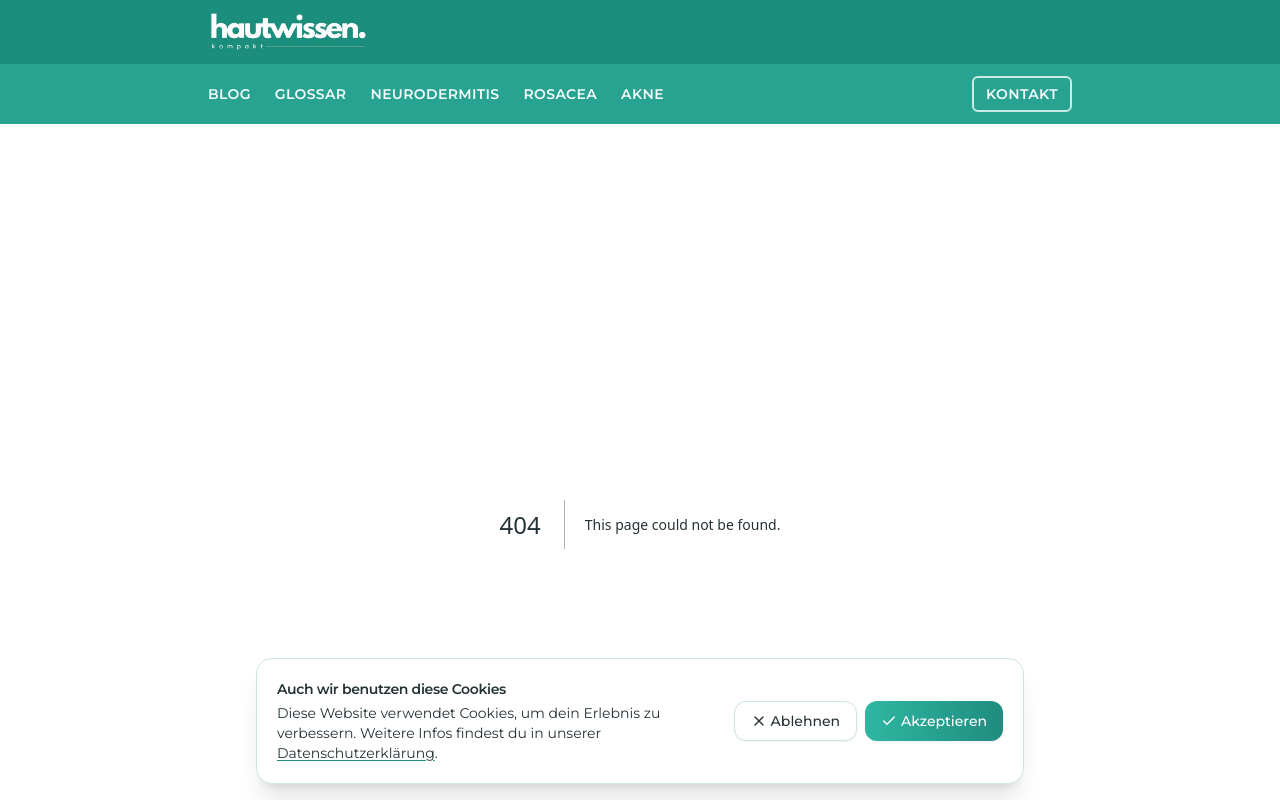
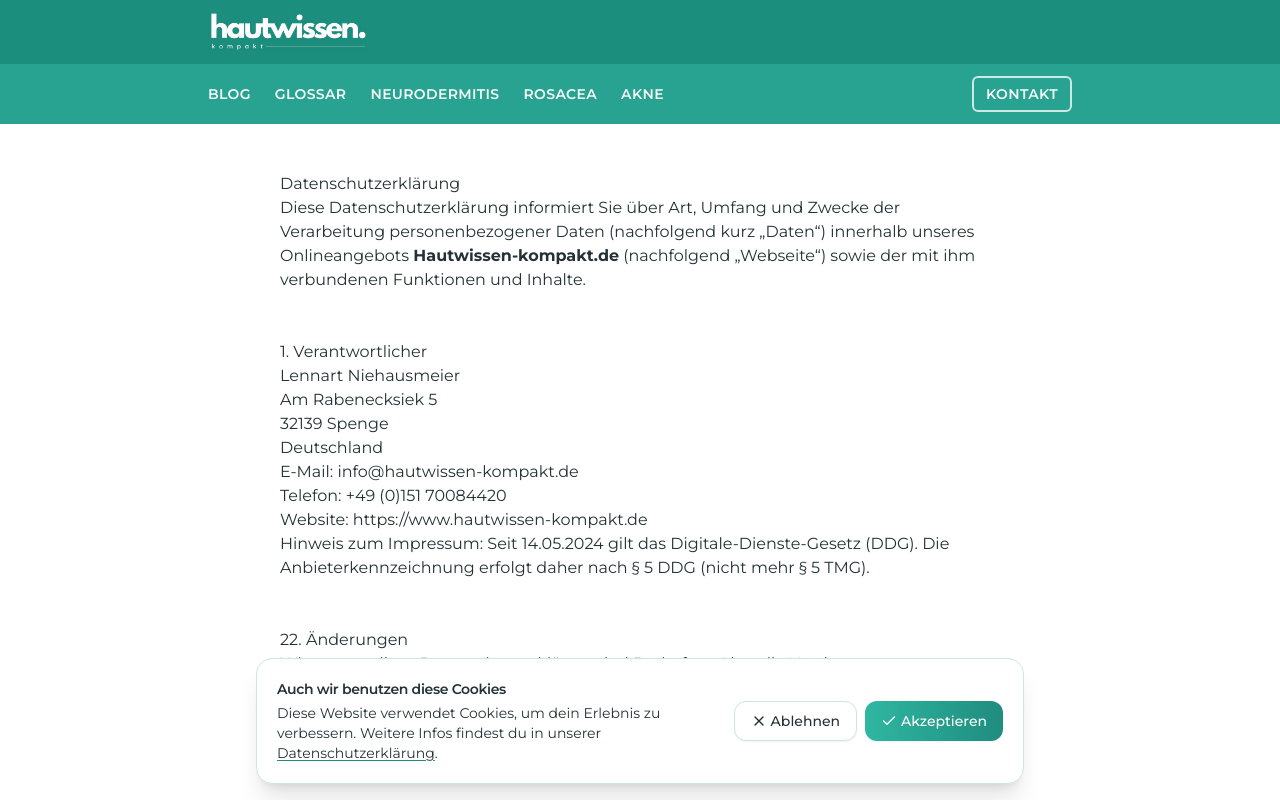
Before and after one commit to hautgesundheitmagazin-hub/website, a Next.js app: page /datenschutz in a window 1280 px wide. Before the commit this address had no page. Shown: the top 800 px of the page. Built offline with nearby package versions, Linux system fonts and the light colour scheme.

Commit message:
Create page.tsx

```diff
--- /dev/null
+++ b/src/app/datenschutz/page.tsx
@@ -0,0 +1,60 @@
+// app/datenschutz/page.tsx
+import type { Metadata } from "next";
+import React from "react";
+
+export const metadata: Metadata = {
+  title: "Datenschutzerklärung | Hautwissen-kompakt.de",
+  description:
+    "Datenschutzerklärung für Hautwissen-kompakt.de – Informationen zu Art, Umfang und Zwecken der Verarbeitung personenbezogener Daten gemäß DSGVO und TDDDG.",
+  alternates: { canonical: "/datenschutz" },
+  robots: { index: true, follow: true },
+  openGraph: {
+    title: "Datenschutzerklärung | Hautwissen-kompakt.de",
+    description:
+      "Details zur Verarbeitung personenbezogener Daten, Hosting bei Vercel, Cookies, Analytics und Ihre Rechte gemäß DSGVO.",
+    url: "/datenschutz",
+    type: "website",
+  },
+};
+
+export default function DatenschutzPage() {
+  return (
+    <main className="mx-auto max-w-3xl px-6 py-12 prose prose-neutral">
+      <h1>Datenschutzerklärung</h1>
+
+      <p>
+        Diese Datenschutzerklärung informiert Sie über Art, Umfang und Zwecke der Verarbeitung personenbezogener Daten (nachfolgend kurz „Daten“) innerhalb unseres Onlineangebots <strong>Hautwissen-kompakt.de</strong> (nachfolgend „Webseite“) sowie der mit ihm verbundenen Funktionen und Inhalte.
+      </p>
+
+      <section className="mt-12">
+        <h2>1. Verantwortlicher</h2>
+        <p>
+          Lennart Niehausmeier<br />
+          Am Rabenecksiek 5<br />
+          32139 Spenge<br />
+          Deutschland
+        </p>
+        <p>
+          E-Mail: <a href="mailto:info@hautwissen-kompakt.de">info@hautwissen-kompakt.de</a><br />
+          Telefon: <a href="tel:+4915170084420">+49 (0)151 70084420</a><br />
+          Website: <a href="https://www.hautwissen-kompakt.de" rel="noopener noreferrer">https://www.hautwissen-kompakt.de</a>
+        </p>
+        <p>
+          Hinweis zum Impressum: Seit 14.05.2024 gilt das Digitale-Dienste-Gesetz (DDG). Die Anbieterkennzeichnung erfolgt daher nach § 5 DDG (nicht mehr § 5 TMG).
+        </p>
+      </section>
+
+      {/* Rest unverändert, nur Domain-Anpassungen */}
+
+      <section className="mt-12">
+        <h2>22. Änderungen</h2>
+        <p>
+          Wir passen diese Datenschutzerklärung bei Bedarf an. Aktuelle Version: <a href="https://www.hautwissen-kompakt.de/datenschutz">https://www.hautwissen-kompakt.de/datenschutz</a>.
+        </p>
+      </section>
+
+      <hr className="my-12" />
+
+    </main>
+  );
+}
```
